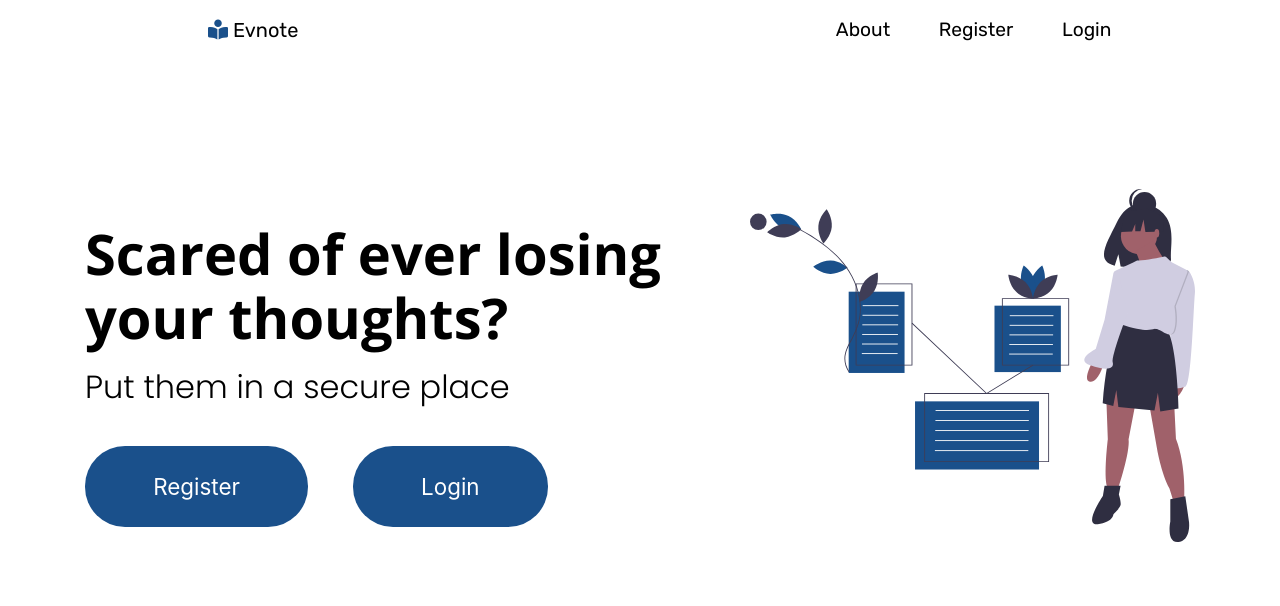
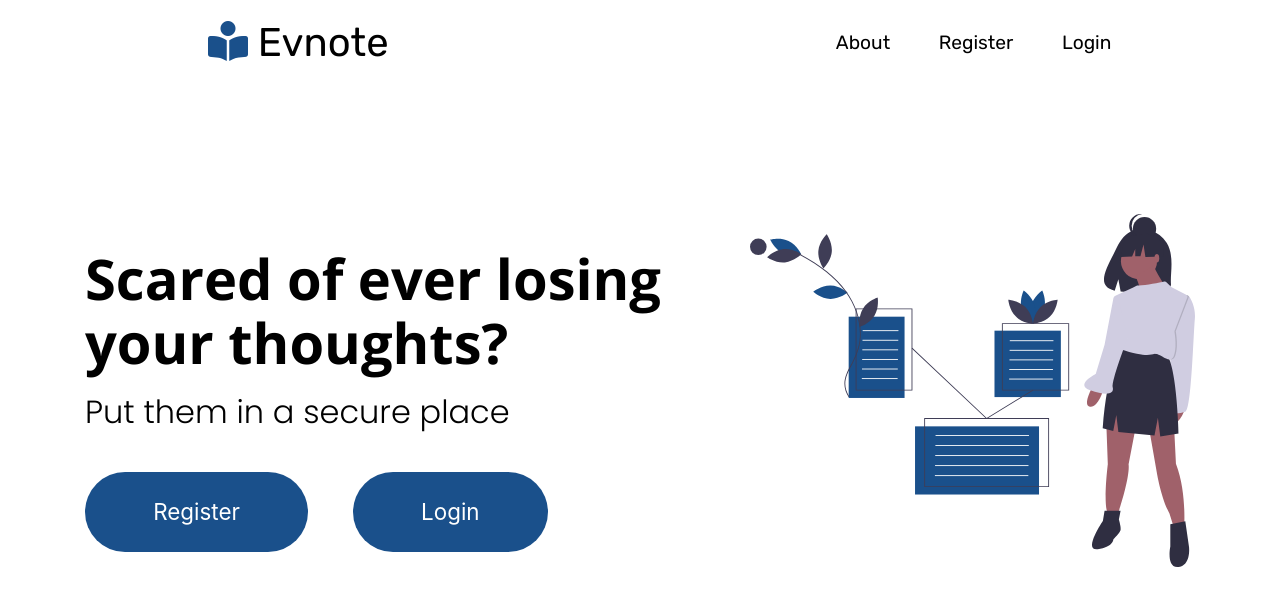
Before and after one commit to Joshua-Ogbonna/iThink, a Vue app: page / in a window 1280 px wide. Shown: the top 606 px of the page. Built offline with nearby package versions, Linux system fonts and the light colour scheme.

Commit message:
More work

```diff
--- a/src/components/Navigation.vue
+++ b/src/components/Navigation.vue
@@ -57,7 +57,7 @@ import { mapGetters, mapActions } from 'vuex'
     .navbar-brand {
         color: #000;
         font-family: 'Rubik', sans-serif;
-        font-size: 2g.5em;
+        font-size: 2.5em;
     }
     .navbar-brand:hover {
         color: #000;
```
